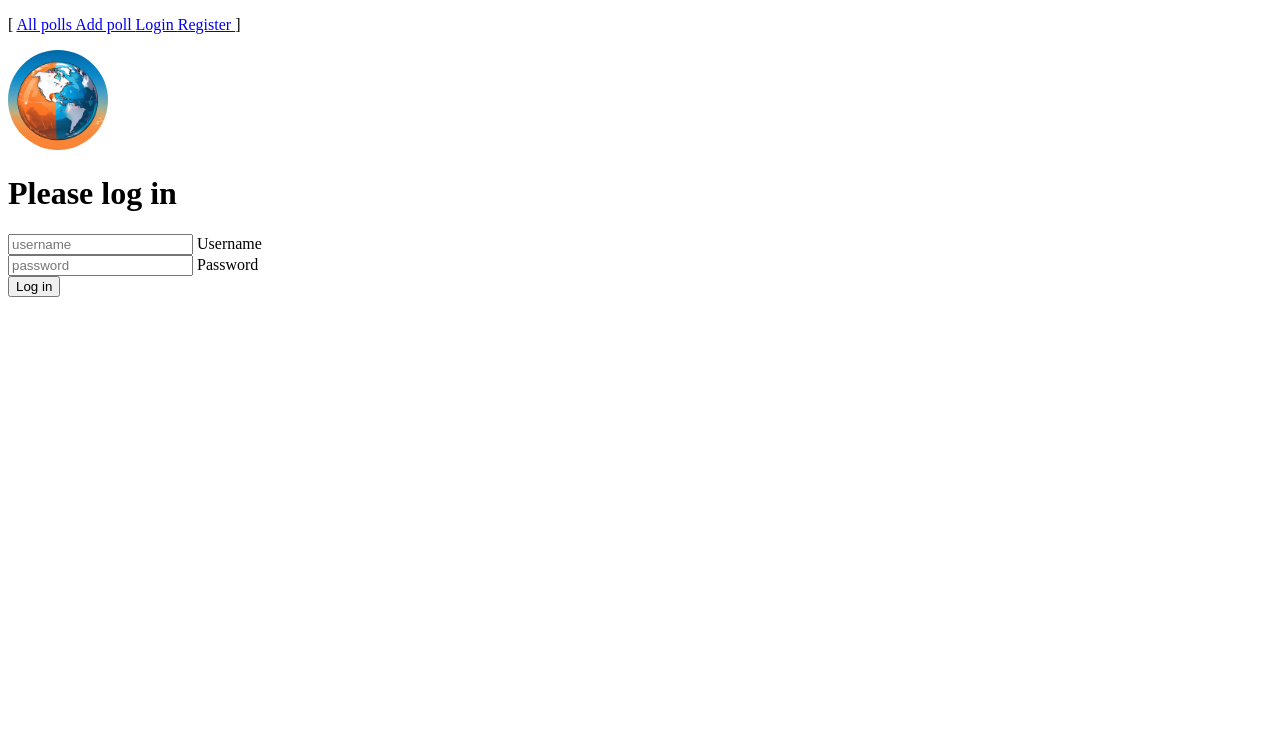
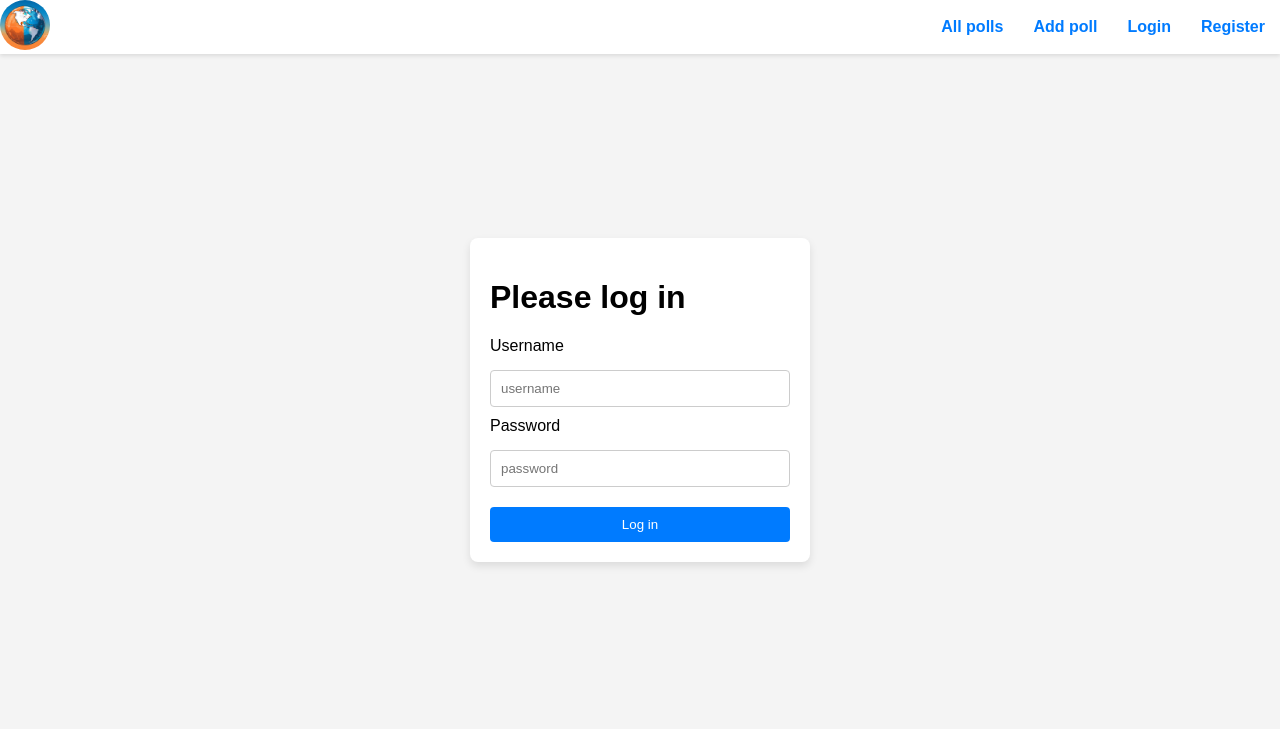
Before and after one commit to benjordan98/real-poles-web-tech, a PHP site: template view/user-login.php in a window 1280 px wide. Shown: the top 729 px of the page. Run offline with PHP 8.4, Linux system fonts and the light colour scheme; the template is opened without the code that fills it, so the values that code supplies are empty; some libraries are stand-ins or nearby versions.

Commit message:
css for login page

```diff
--- /dev/null
+++ b/assets/css/login.css
@@ -0,0 +1,94 @@
+/* General body styling */
+body {
+    font-family: Arial, sans-serif;
+    background-color: #f4f4f4;
+    margin: 0;
+    padding-top: 70px;
+    /* Adjust this based on the actual height of your header */
+    height: calc(100vh - 70px);
+    /* Subtract the height of the header */
+    box-sizing: border-box;
+    /* Includes padding in height calculation */
+}
+
+/* Styling for the login container */
+.login-container {
+    display: flex;
+    justify-content: center;
+    align-items: center;
+    height: 100%;
+}
+
+/* Styling for the main form area */
+.form-signin {
+    background: white;
+    padding: 20px;
+    border-radius: 8px;
+    box-shadow: 0 4px 8px rgba(0, 0, 0, 0.1);
+    width: 300px;
+}
+
+/* Header and navigation styling */
+header {
+    position: fixed;
+    top: 0;
+    left: 0;
+    width: 100%;
+    background-color: #fff;
+    box-shadow: 0 2px 4px rgba(0, 0, 0, 0.1);
+    z-index: 1000;
+}
+
+/* Input field styling */
+input[type="text"],
+input[type="password"] {
+    width: 100%;
+    /* Adjust width to allow for padding */
+    padding: 10px;
+    /* Padding inside the input */
+    margin: 10px 0;
+    /* Margin around the inputs */
+    display: inline-block;
+    border: 1px solid #ccc;
+    /* Light grey border */
+    border-radius: 4px;
+    /* Rounded borders on the inputs */
+    box-sizing: border-box;
+    /* Includes padding and border in the element's total width and height */
+}
+
+/* Label styling */
+label {
+    display: block;
+    /* Makes the label take the full width */
+    margin-bottom: 5px;
+    /* Space below the label */
+}
+
+/* Button styling */
+button {
+    width: 100%;
+    /* Makes the button full width */
+    padding: 10px;
+    background-color: #007BFF;
+    /* Bootstrap primary color */
+    color: white;
+    border: none;
+    border-radius: 4px;
+    cursor: pointer;
+    margin-top: 10px;
+    /* Margin above the button */
+}
+
+button:hover {
+    background-color: #0056b3;
+    /* Darker shade on hover */
+}
+
+/* Error message styling */
+.important {
+    color: #ff0000;
+    /* Red color for error messages */
+    text-align: center;
+    /* Center the text */
+}
--- /dev/null
+++ b/assets/css/menu.css
@@ -0,0 +1,82 @@
+/* Header and Logo Container */
+header {
+    position: fixed;
+    top: 0;
+    left: 0;
+    width: 100%;
+    background-color: #fff;
+    box-shadow: 0 2px 4px rgba(0, 0, 0, 0.1);
+    z-index: 1000;
+    display: flex;
+    justify-content: space-between;
+    align-items: center;
+    /* padding: 0 20px; */
+    /* Added padding for better spacing */
+}
+
+/* Body padding to prevent content from hiding under the fixed header */
+body {
+    padding-top: 70px;
+    font-family: Arial, sans-serif;
+}
+
+.logo-container img {
+    border-radius: 50%;
+    /* Keeps the logo circular */
+    width: 50px;
+    /* Adjust width as necessary */
+    height: 50px;
+    /* Adjust height as necessary */
+    object-fit: contain;
+    /* Ensures the image is scaled correctly within the dimensions */
+}
+
+/* Navigation Menu - Now using divs instead of ul/li */
+nav .menu {
+    display: flex;
+    justify-content: space-around;
+    align-items: center;
+    width: 100%;
+    /* Ensures the menu uses all available space */
+}
+
+.menu-item {
+    padding: 10px;
+    margin: 0 5px;
+    /* Gives some space between menu items */
+}
+
+.menu-link {
+    text-decoration: none;
+    color: #007BFF;
+    font-weight: bold;
+    display: block;
+    /* Makes the anchor cover the full div */
+}
+
+.menu-link:hover {
+    color: #0056b3;
+}
+
+@media (max-width: 600px) {
+    header {
+        flex-direction: column;
+        padding: 10px 0;
+    }
+
+    .logo-container img {
+        margin-bottom: 10px;
+        /* Space between logo and menu in mobile view */
+    }
+
+    .menu {
+        flex-direction: column;
+        align-items: center;
+    }
+
+    .menu-item {
+        width: 100%;
+        /* Full width to better fit mobile screens */
+        text-align: center;
+    }
+}
--- a/index.php
+++ b/index.php
@@ -5,7 +5,7 @@ require_once("controller/PollController.php");
 require_once("controller/UserController.php");
 
 define("BASE_URL", $_SERVER["SCRIPT_NAME"] . "/");
-define("CSS_URL", rtrim($_SERVER["SCRIPT_NAME"], "index.php") . "assets/styles/");
+define("CSS_URL", rtrim($_SERVER["SCRIPT_NAME"], "index.php") . "assets/css/");
 define("IMAGES_URL", rtrim($_SERVER["SCRIPT_NAME"], "index.php") . "assets/images/");
 
 
--- a/view/menu.php
+++ b/view/menu.php
@@ -1,4 +1,4 @@
-<?php $loggedIn = User::isLoggedIn(); ?>
+<!-- <?php $loggedIn = User::isLoggedIn(); ?>
 
 <p>[
     <a href="<?= BASE_URL . "allpolls" ?>"> All polls </a>
@@ -15,3 +15,38 @@
 </p>
 
 <img src="<?= IMAGES_URL . "logo.png" ?>" alt="Logo" style="width: 100px; height: 100px; border-radius: 75%;">
+
+</html> -->
+
+<!doctype html>
+<html lang="en">
+
+<head>
+    <meta charset="utf-8">
+    <meta name="viewport" content="width=device-width, initial-scale=1">
+    <title>Sign in</title>
+    <link rel="stylesheet" type="text/css" href="<?= CSS_URL . "menu.css" ?>"> <!-- Ensure this path is correct -->
+</head>
+
+<body>
+    <header>
+        <div class="logo-container">
+            <img src="<?= IMAGES_URL . "logo.png" ?>" alt="Logo">
+        </div>
+        <nav>
+            <div class="menu">
+                <div class="menu-item"><a href="<?= BASE_URL . "allpolls" ?>" class="menu-link">All polls</a></div>
+                <?php if ($loggedIn) : ?>
+                    <div class="menu-item"><a href="<?= BASE_URL . "results" ?>" class="menu-link">My polls</a></div>
+                <?php endif; ?>
+                <div class="menu-item"><a href="<?= BASE_URL . "poll/add" ?>" class="menu-link">Add poll</a></div>
+                <?php if (!$loggedIn) : ?>
+                    <div class="menu-item"><a href="<?= BASE_URL . "user/login" ?>" class="menu-link">Login</a></div>
+                    <div class="menu-item"><a href="<?= BASE_URL . "user/register" ?>" class="menu-link">Register</a></div>
+                <?php else : ?>
+                    <div class="menu-item"><a href="<?= BASE_URL . "user/logout" ?>" class="menu-link">Logout</a></div>
+                <?php endif; ?>
+            </div>
+        </nav>
+    </header>
+</body>
--- a/view/user-login.php
+++ b/view/user-login.php
@@ -5,31 +5,30 @@
     <meta charset="utf-8">
     <meta name="viewport" content="width=device-width, initial-scale=1">
     <title>Sign in</title>
-    <!-- <link rel="stylesheet" type="text/css" href="<?= CSS_URL . "login.css" ?>"> -->
+    <link rel="stylesheet" type="text/css" href="<?= CSS_URL . "login.css" ?>">
 </head>
 
-<body class="text-center">
+<body>
     <?php include("view/menu.php"); ?>
+    <div class="login-container"> <!-- Added container to wrap the form -->
         <main class="form-signin">
             <form action="<?= BASE_URL . "user/login" ?>" method="POST">
                 <?php if (!empty($errorMessage)) : ?>
                     <p class="important"><?= $errorMessage ?></p>
                 <?php endif; ?>
-            <!-- <a href="<?= BASE_URL ?>"><img src="<?= IMAGES_URL . "home_black_24dp.svg" ?>" alt="Home button"></a> -->
                 <h1>Please log in</h1>
                 <div>
+                    <label for="usernameInput">Username</label>
                     <input type="text" name="username" class="form-control" id="usernameInput" placeholder="username" pattern="[a-zA-Z0-9]+">
-                <label for="usernameInput">Username</label>
                 </div>
                 <div>
+                    <label for="passwordInput">Password</label>
                     <input type="password" name="password" class="form-control" id="passwordInput" placeholder="password" required>
-                <label for="passwordInput">Password</label>
                 </div>
                 <button type="submit">Log in</button>
             </form>
         </main>
-
-
+    </div>
 </body>
 
 </html>
```
Lines whose indentation alone changed are shown as unchanged.
